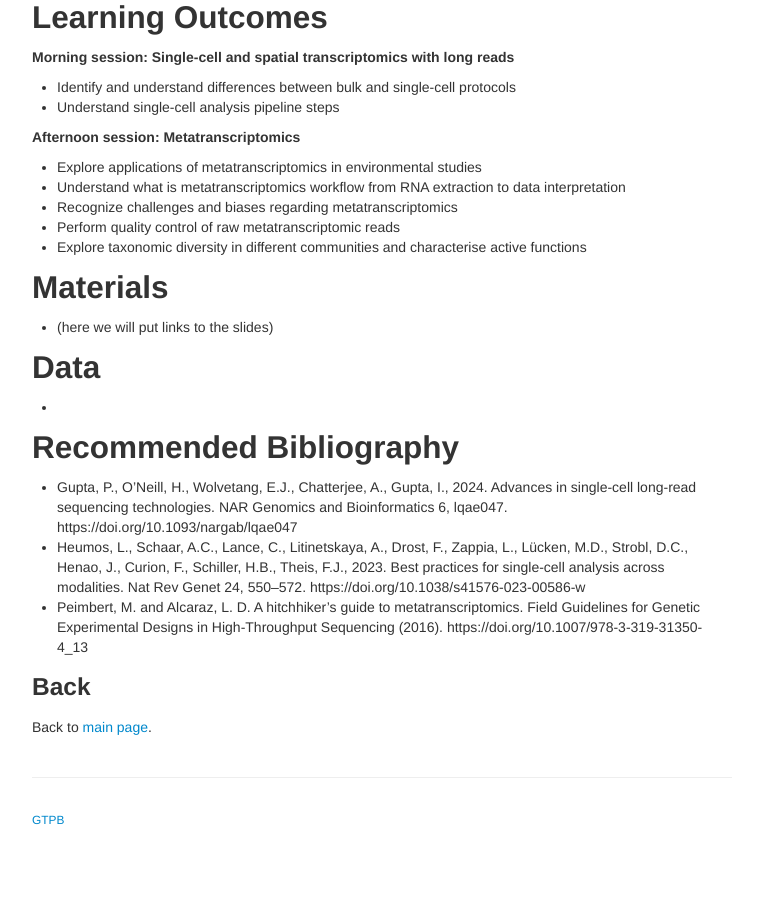
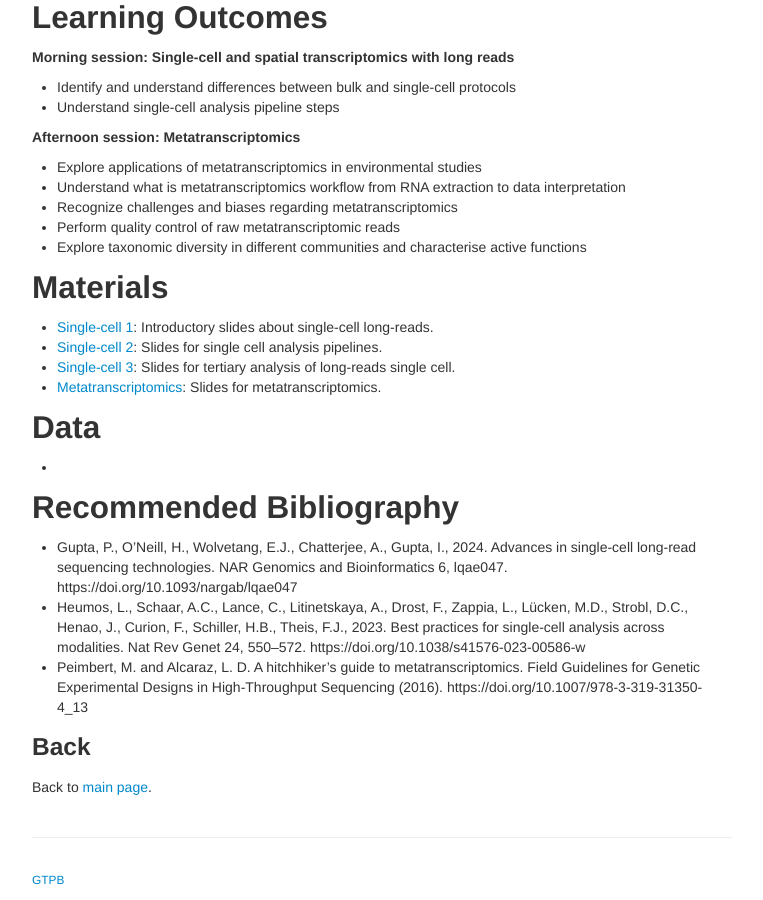
Before and after one commit to longTREC/summer_school, a Jekyll site: the page built from pages/day4.md, in a window 1280 px wide and 900 px high, scrolled down 1839 px. Shown: the whole window, without its empty margins (258-1021 px from the left). Built offline with Jekyll 4.4.1, drawn with Linux system fonts in a browser that asks for light colours; before the commit the page ends 2679 px from its top, so only the background shows below that.

Commit message:
Update day4.md

```diff
--- a/pages/day4.md
+++ b/pages/day4.md
@@ -63,8 +63,10 @@ schemadotorg:
 
 
 ## Materials
-* (here we will put links to the slides)
-
+* [Single-cell 1](theory/day4/Differences_bulk_single.pdf): Introductory slides about single-cell long-reads.
+* [Single-cell 2](theory/day4/Pipelines.pdf): Slides for single cell analysis pipelines.
+* [Single-cell 3](theory/day4/LongTREC_SS_EMC_Long_read_single_cell.pdf): Slides for tertiary analysis of long-reads single cell.
+* [Metatranscriptomics](theory/day4/Metatranscriptomics.pdf): Slides for metatranscriptomics.
 
 ## Data
 *
```
